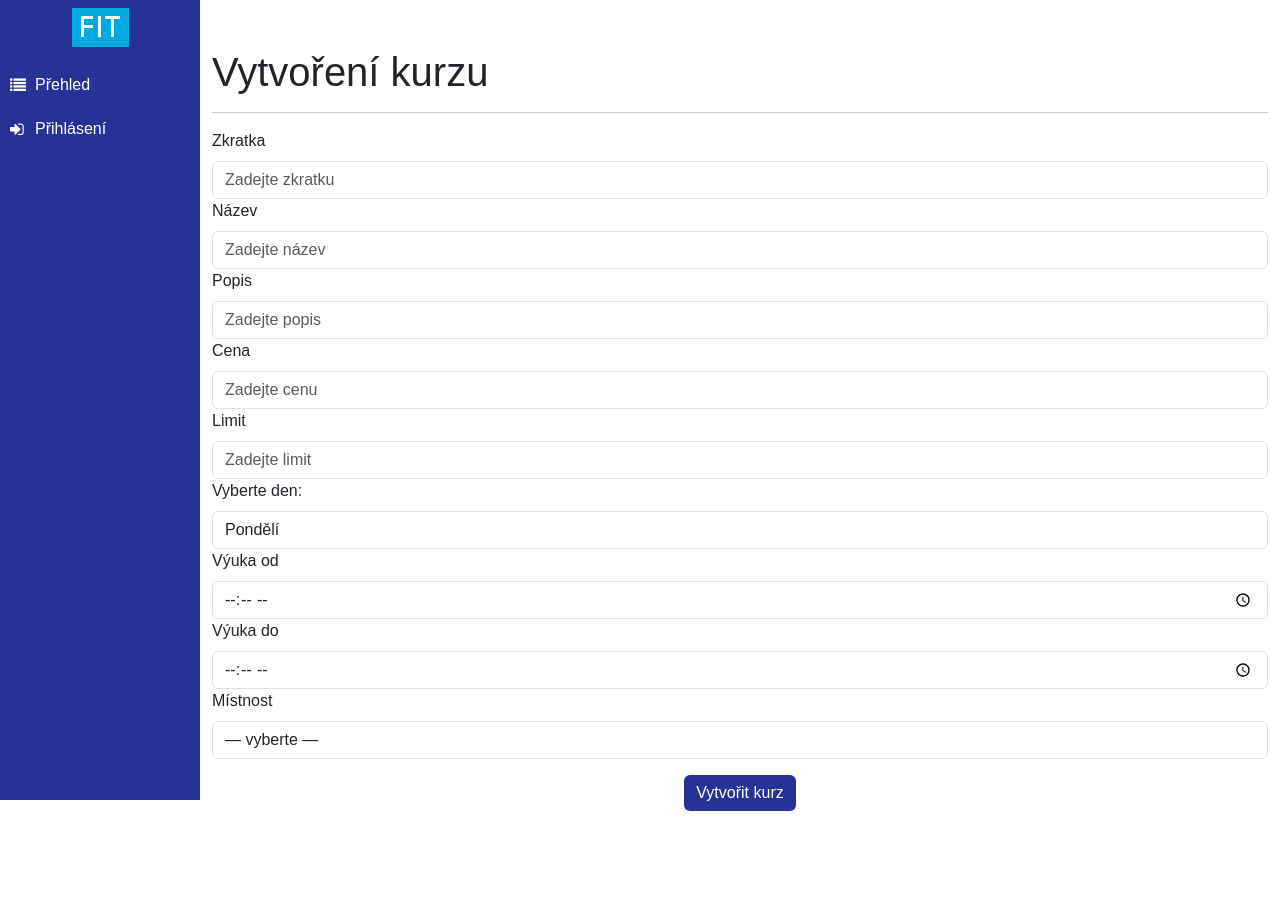
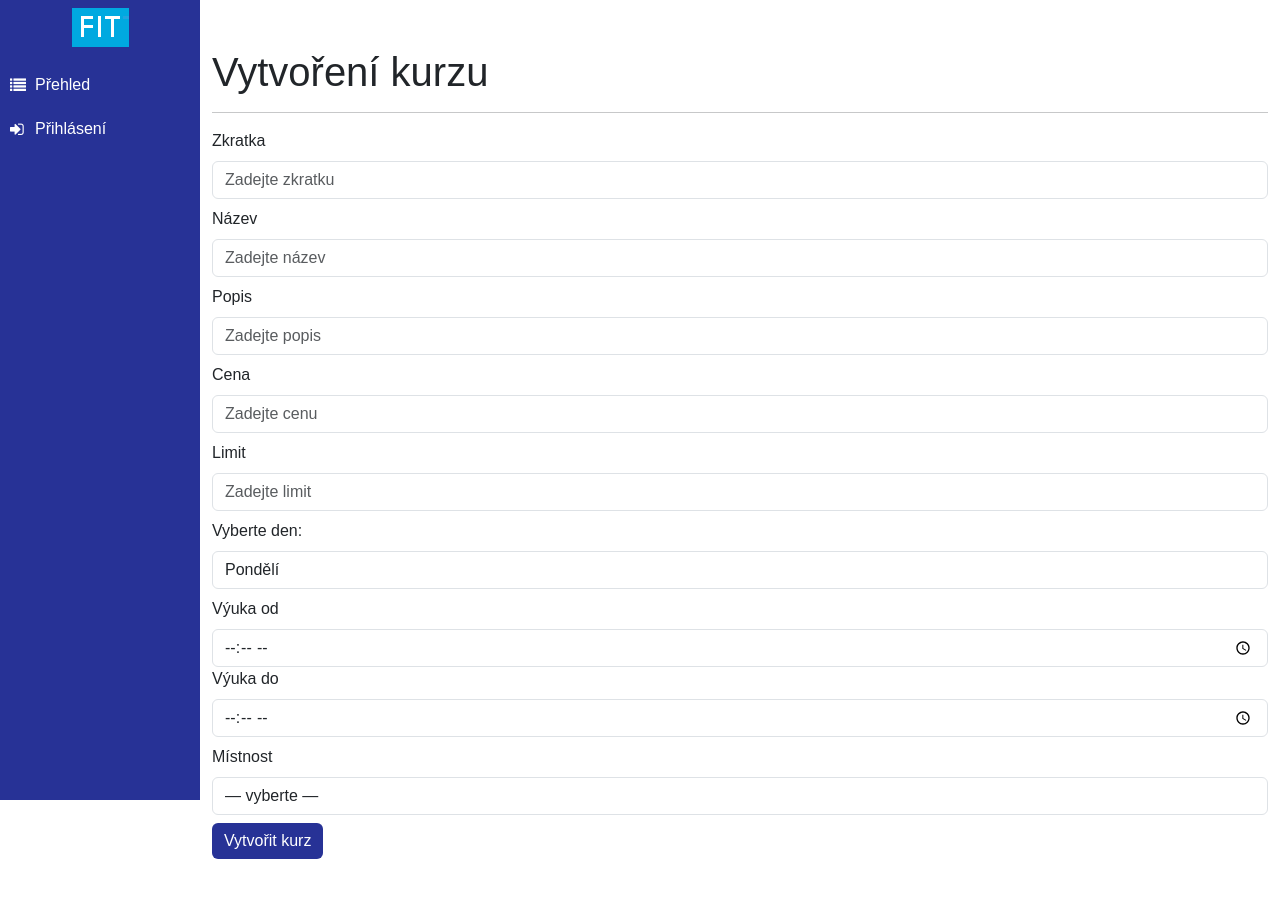
Before and after one commit to Dolly151/IIS_project-, a PHP site: page /pages/course_create.php in a window 1280 px wide. Before the commit the page ends 811 px from the top, so only its background shows below. Run offline with PHP 8.4, Linux system fonts and the light colour scheme; data that the repository does not hold is empty.

Commit message:
small fixes

```diff
--- a/common/common.php
+++ b/common/common.php
@@ -20,12 +20,6 @@
         <body>
     <?php
     }
-
-    /* TODO
-    function make_footer() {
-
-    }*/
-
 
     // function redirect(string $path): never {
     //     // 1) plná URL? pošli ji rovnou
--- a/common/enums.php
+++ b/common/enums.php
@@ -12,5 +12,5 @@ enum PermissionLevel: int {
 enum RequestType: int {
     case GARANT_REQUEST = 0;
     case COURSE_REGISTRATION = 1;
-    case COURSE_APPROVAL = 2; // admin schvaluje kurzy
+    case COURSE_APPROVAL = 2;
 }
--- a/pages/actions/course_create_action.php
+++ b/pages/actions/course_create_action.php
@@ -10,7 +10,7 @@ if ($_SERVER['REQUEST_METHOD'] === 'POST') {
     if ($courseCreateService->isEverythingSetForCreate()) {
         $courseId = $courseCreateService->createCourse();
         if ($courseId) {
-            redirect("../course_detail.php?id=" . $courseId . "&success=Kurz byl úspěšně vytvořen");
+            redirect("../course_detail.php?id=" . $courseId . "&success=Žádost o nový kurz byla vytvořena");
             exit();
         } else {
             $error_message = "Chyba při vytváření kurzu.";
--- a/pages/course_create.php
+++ b/pages/course_create.php
@@ -2,9 +2,8 @@
 require_once('../common/common.php');
 require_once('../services/room_service.php');
 
-// ⬇️ DOPLNIT: načtení místností
 $roomService = new RoomService();
-// pokud máš metodu getAll(), použij ji; jinak getAllRooms()
+
 $rooms = method_exists($roomService, 'getAll')
     ? $roomService->getAll()
     : $roomService->getAllRooms();
@@ -21,37 +20,36 @@ make_header('WIS - vytvoření kurzu', 'course_create');
 
         <main>
             <div class="container login-container py-5">
-                <!-- ⬇️ tlačítko musí být uvnitř FORM a mít jen jeden </form> -->
                 <form action="actions/course_create_action.php" method="post">
                     <h1>Vytvoření kurzu</h1>
                     <hr>
 
-                    <div class="form-group">
+                    <div class="form-group mb-2">
                         <label class="form-label">Zkratka</label>
                         <input type="text" class="form-control" placeholder="Zadejte zkratku" name="zkratka" required>
                     </div>
 
-                    <div class="form-group">
+                    <div class="form-group mb-2">
                         <label class="form-label">Název</label>
                         <input type="text" class="form-control" placeholder="Zadejte název" name="nazev" required>
                     </div>
 
-                    <div class="form-group">
+                    <div class="form-group mb-2">
                         <label class="form-label">Popis</label>
                         <input type="text" class="form-control" placeholder="Zadejte popis" name="popis" required>
                     </div>
 
-                    <div class="form-group">
+                    <div class="form-group mb-2">
                         <label class="form-label">Cena</label>
                         <input type="number" min="0" class="form-control" placeholder="Zadejte cenu" name="cena" required>
                     </div>
 
-                    <div class="form-group">
+                    <div class="form-group mb-2">
                         <label class="form-label">Limit</label>
                         <input type="number" min="1" class="form-control" placeholder="Zadejte limit" name="limit" required>
                     </div>
 
-                    <div class="form-group">
+                    <div class="form-group mb-2">
                         <label class="form-label">Vyberte den:</label>
                         <select id="den" class="form-control" name="den" required>
                             <option value="1">Pondělí</option>
@@ -62,18 +60,14 @@ make_header('WIS - vytvoření kurzu', 'course_create');
                         </select>
                     </div>
 
-                    <div class="form-group">
+                    <div class="form-group mb-2">
                         <label class="form-label">Výuka od</label>
                         <input type="time" class="form-control" name="vyuka_od" required>
-                    </div>
-
-                    <div class="form-group">
                         <label class="form-label">Výuka do</label>
                         <input type="time" class="form-control" name="vyuka_do" required>
                     </div>
 
-                    <!-- ⬇️ výběr místnosti (pozor na velké 'ID' podle tvé DB) -->
-                    <div class="form-group">
+                    <div class="form-group mb-2">
                         <label class="form-label">Místnost</label>
                         <select id="room_id" name="room_id" class="form-control" required>
                             <option value="">— vyberte —</option>
@@ -88,7 +82,7 @@ make_header('WIS - vytvoření kurzu', 'course_create');
                         </select>
                     </div>
 
-                    <div class="form-group text-center mt-3">
+                    <div class="form-group mt-2">
                         <button type="submit" class="btn btn-primary">Vytvořit kurz</button>
                     </div>
                 </form>
--- a/pages/grade_add.php
+++ b/pages/grade_add.php
@@ -10,6 +10,7 @@ if (!PermissionService::isUserLoggedIn()) { http_response_code(401); die('Přihl
 
 $svc    = new GradesService();
 $userId = (int)($_SESSION['user_id'] ?? 0);
+$course = $svc->getCourseLabelById($courseId);
 
 $allowed = PermissionService::isUserLoggedIn()
     && (PermissionService::isUserAdmin() || PermissionService::isUserGarant() || $svc->isTeacherOfCourse($courseId, $userId));
@@ -31,7 +32,7 @@ make_header('WIS – Přidat hodnocení', 'grades');
   <main>
     <div class="container py-5">
       <div class="d-flex align-items-center justify-content-between">
-        <h1 class="m-0">Přidat hodnocení – kurz #<?= (int)$courseId ?></h1>
+        <h1 class="m-0">Přidat hodnocení – kurz <?= $course ?></h1>
         <a class="btn btn-primary" href="gradebook.php?id=<?= (int)$courseId ?>">Zpět na seznam</a>
       </div>
       <hr>
--- a/pages/gradebook.php
+++ b/pages/gradebook.php
@@ -4,12 +4,14 @@ require_once('../services/permission_service.php');
 require_once('../services/grades_service.php');
 
 $courseId = isset($_GET['id']) ? (int)$_GET['id'] : 0;
+
 if ($courseId <= 0) { http_response_code(400); die('Chybí ID kurzu'); }
 
 if (!PermissionService::isUserLoggedIn()) { http_response_code(401); die('Přihlaste se.'); }
 
 $svc    = new GradesService();
 $userId = (int)($_SESSION['user_id'] ?? 0);
+$course = $svc->getCourseLabelById($courseId);
 
 $allowed = PermissionService::isUserLoggedIn()
     && (PermissionService::isUserAdmin() || PermissionService::isUserGarant() || $svc->isTeacherOfCourse($courseId, $userId));
@@ -28,7 +30,7 @@ make_header('WIS – Seznam studentů', 'grades');
   <main>
     <div class="container py-5">
       <div class="d-flex justify-content-between align-items-center mb-3">
-        <h1 class="m-0">Seznam studentů – kurz #<?= (int)$courseId ?></h1>
+        <h1 class="m-0">Seznam studentů – kurz <?= $course ?></h1>
         <a class="btn btn-primary" href="grade_add.php?id=<?= (int)$courseId ?>">Přidat hodnocení</a>
       </div>
       <hr>
--- a/pages/overview.php
+++ b/pages/overview.php
@@ -18,7 +18,7 @@
 
         <main>
             <div class="container d-flex flex-column py-5 gap-3">
-                <?php if (PermissionService::isUserLoggedIn() /*&& (PermissionService::isUserAdmin() || PermissionService::isUserGarant() )*/  /* jakykoliv registrovany uzivatelvytvari kurz viz. zadani*/) { ?>
+                <?php if (PermissionService::isUserLoggedIn()) { ?>
                     <div class="container p-0">
                         <a href="course_create.php" class="btn btn-primary">+ Vytvořit kurz</a>
                     </div>
--- a/pages/room_edit.php
+++ b/pages/room_edit.php
@@ -22,7 +22,7 @@
 
         <main>
             <div class="container d-flex flex-column h-auto py-5">
-            <h1>Úprava místnosti <?php echo urlencode($roomDetails['nazev']); ?></h1>
+            <h1>Úprava místnosti - <?php echo htmlspecialchars($roomDetails['nazev']); ?></h1>
                 <hr>
                 <form action="actions/room_edit_action.php?id=<?php echo urlencode($id); ?>" method="post">
                     <div class="form-group">
--- a/pages/term_create.php
+++ b/pages/term_create.php
@@ -10,6 +10,7 @@ if ($courseId <= 0) { http_response_code(400); die('Chybí ID kurzu'); }
 if (!PermissionService::isUserLoggedIn()) { http_response_code(401); die('Přihlaste se.'); }
 $gs  = new GradesService();
 $uid = (int)($_SESSION['user_id'] ?? 0);
+$course = $gs->getCourseLabelById($courseId);
 
 $allowed = (PermissionService::isUserAdmin() || PermissionService::isUserGarant() || $gs->isTeacherOfCourse($courseId, $uid));
 if (!$allowed) { http_response_code(403); die('Přístup zamítnut'); }
@@ -28,8 +29,8 @@ make_header('WIS – Vypsat termín', 'main');
   <main>
     <div class="container py-5">
       <div class="d-flex justify-content-between align-items-center mb-3">
-        <h1 class="m-0">Vypsat termín – kurz #<?= (int)$courseId ?></h1>
-        <a class="btn btn-primary" href="taught_courses.php">Zpět na vyučované kurzy</a>
+        <h1 class="m-0">Vypsat termín – kurz <?= $course ?></h1>
+        <a class="btn btn-primary" href="vyucovane_kurzy.php">Zpět na vyučované kurzy</a>
       </div>
       <hr>
 
--- a/services/course_creation_service.php
+++ b/services/course_creation_service.php
@@ -60,7 +60,7 @@ class CourseCreationService
                 // do nothing
 
             } else if ($_SESSION['role'] != PermissionLevel::GARANT->value) {
-                $this->requestService->createGarantRequest();
+                $this->requestService->createGarantRequest($lastId);
             }
             $this->requestService->createCourseApprovalRequest($lastId, 'Prosim o schválení kurzu');
         } else {
--- a/services/detail_service.php
+++ b/services/detail_service.php
@@ -13,7 +13,7 @@ class DetailService
 
     public function getCourseDetail($id): array
     {
-        $course = $this->repository->getOneById('Kurz', ['nazev', 'popis', 'garant_ID', 'cena', 'limit', 'den', 'vyuka_od', 'vyuka_do'], $id);
+        $course = $this->repository->getOneById('Kurz', ['nazev', 'popis', 'garant_ID', 'cena', 'limit', 'den', 'vyuka_od', 'vyuka_do', 'status'], $id);
         if (!$course)
         {
             return [];
--- a/services/my_courses_service.php
+++ b/services/my_courses_service.php
@@ -41,6 +41,8 @@ class MyCoursesService
                 $garant = $this->repository->getOneById('Uzivatel', ['jmeno','prijmeni'], (int)$course['garant_ID']);
             }
 
+            $status = isset($course['status']) ? (int)$course['status'] : 0;
+
             $out[] = [
                 'id'     => (int)$course['ID'],
                 'nazev'  => $course['nazev'] ?? '',
@@ -48,6 +50,7 @@ class MyCoursesService
                 'cena'   => $course['cena'] ?? null,
                 'limit'  => $course['limit'] ?? null,
                 'garant' => $garant ?: null,
+                'status' => $status
             ];
         }
 
```
Also changed, not shown: pages/course_detail.php (+9 -2 lines), pages/course_teachers.php (+5 -2 lines), pages/requests.php (+6 -3 lines), services/grades_service.php (+12 -0 lines), services/request_service.php (+7 -2 lines), services/vyucovane_kurzy_service.php (+6 -1 lines).
